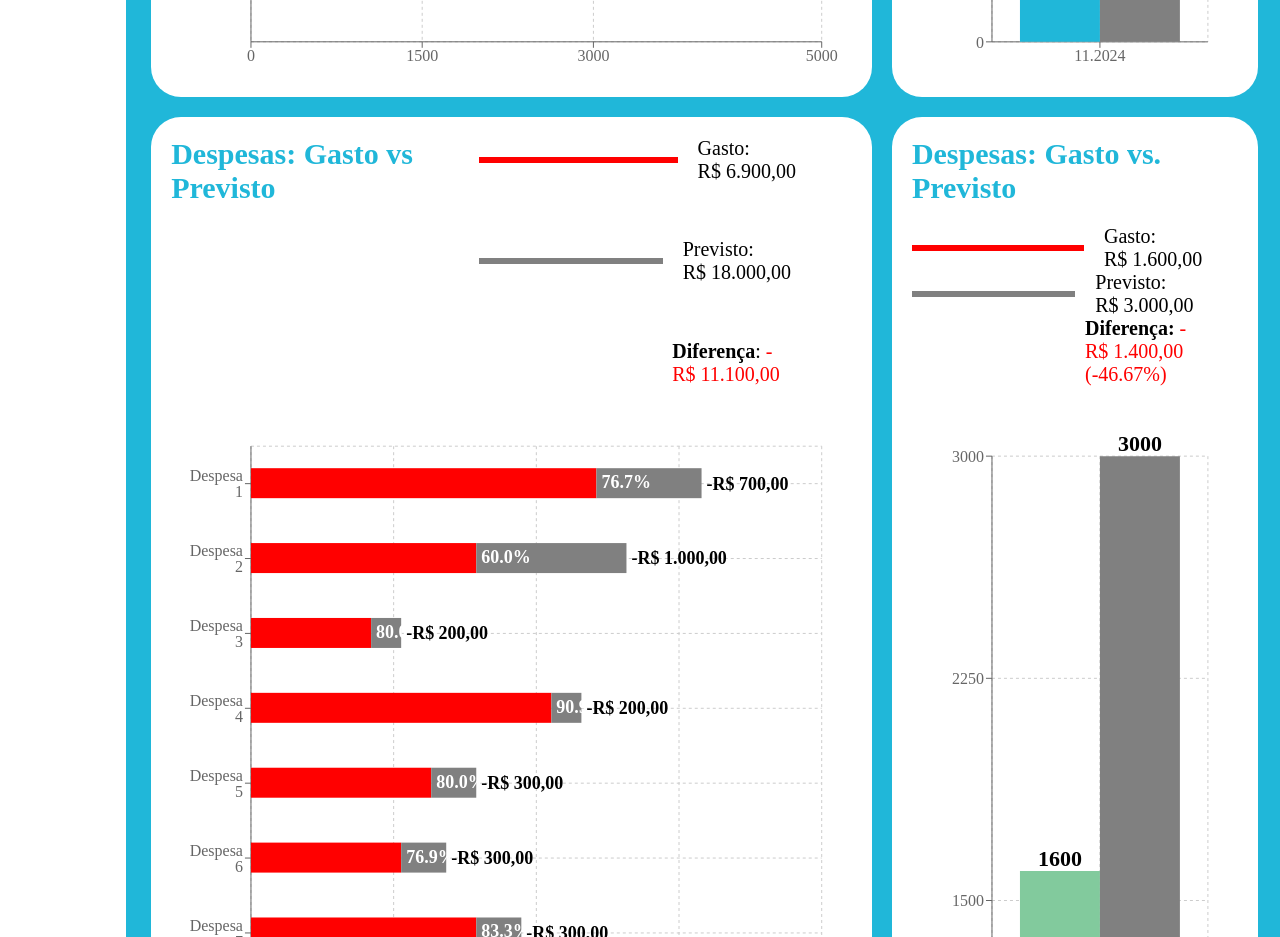
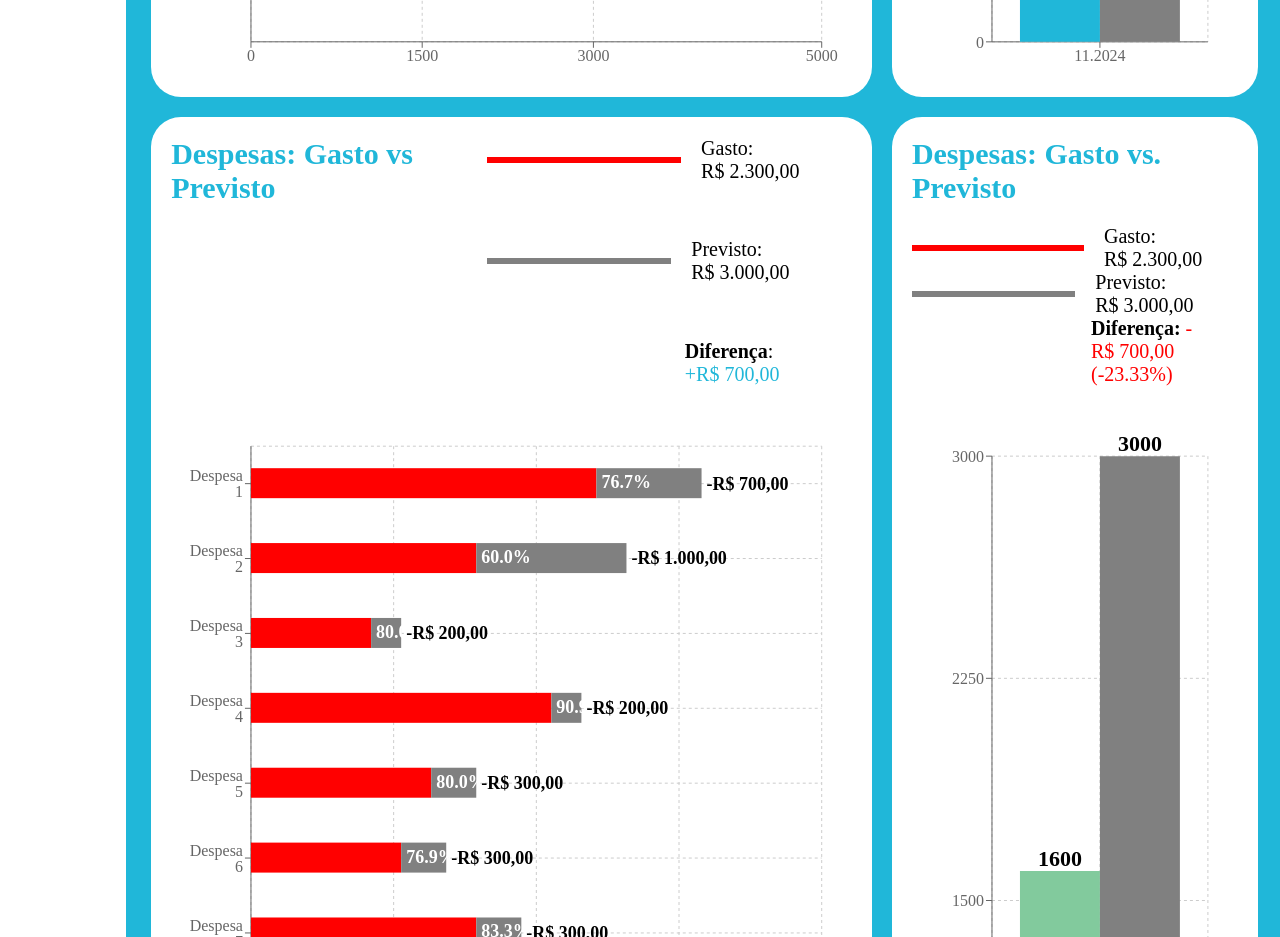
Before and after one commit to CaioMiranda12/project-poupador, a React (Create React App) app: page / in a window 1280 px wide. Shown: the part 2740-3677 px from the top of the page. Built offline with nearby package versions, Linux system fonts and the light colour scheme; a web font is replaced by a local one.

Commit message:
fixing topinfo of despesasleftarea

```diff
--- a/src/pages/MensalBalance/index.jsx
+++ b/src/pages/MensalBalance/index.jsx
@@ -14,9 +14,9 @@ import {
   ReceitasRightArea,
   BarGraphVertical,
 } from '../../components';
+import despesasGastoPrevisto from '../../services/DespesasGastoPrevisto.json';
 import receitasRecebidoPrevisto from '../../services/ReceitasRecebidoPrevisto.json';
 import saldoReceitasDespesas from '../../services/SaldoReceitasDespesas.json';
-import { calcDiferencaPorcentagem } from '../../utils/calcDiferencaPorcentagem';
 import { formatCurrency } from '../../utils/formatCurrency';
 import { formatDate } from '../../utils/formatDate';
 import {
@@ -34,11 +34,11 @@ import {
   PopUp,
   TopPopUp,
   BottomPopUp,
-  GraphBarVerticalInfo,
 } from './styles';
 
 const { productSales } = saldoReceitasDespesas;
 const { receitas } = receitasRecebidoPrevisto;
+const { despesas } = despesasGastoPrevisto;
 
 export function MensalBalance() {
   const carouselRef = useRef(null);
@@ -75,14 +75,6 @@ export function MensalBalance() {
 
   // Segundo Gráfico: ========================================================
 
-  // Estados para valores da receitaMensal e da despesaMensal do segundo gráfico
-  const [receitasRecebidoMensal, setReceitasRecebidoMensal] = useState(
-    receitas[0].Recebido,
-  );
-  const [receitasPrevistoMensal, setReceitasPrevistoMensal] = useState(
-    receitas[0].Previsto,
-  );
-
   // Filtrar os dados para o mês selecionado
   const receitasFiltradas = receitas.filter(
     (item) => item.mes === selectedDate,
@@ -101,6 +93,27 @@ export function MensalBalance() {
   // Preparar os dados para o gráfico
   const chartData = [dadosAgrupados]; // Apenas um objeto com os valores do mês selecionado
 
+  // Terceiro Gráfico: ========================================================
+
+  // Filtrar os dados para o mês selecionado
+  const despesasFiltradas = despesas.filter(
+    (item) => item.mes === selectedDate,
+  );
+
+  // Somar valores para o mês selecionado
+  const dadosDespesasAgrupados = despesasFiltradas.reduce(
+    (acc, item) => {
+      acc.gasto += item.gasto;
+      acc.previsto += item.previsto;
+      return acc;
+    },
+    { mes: selectedDate, gasto: 0, previsto: 0 },
+  );
+
+  // Preparar os dados para o gráfico
+  const chartDataDespesas = [dadosDespesasAgrupados]; // Apenas um objeto com os valores do mês selecionado
+
+  // ===========================================================================
   // Funções de alterar visualização (Pop-up)
   const togglePopup = () => {
     setIsPopupVisible((prev) => !prev);
@@ -131,9 +144,6 @@ export function MensalBalance() {
     // Info de Receitas
     if (receitasSelectData) {
       setSelectedDate(newDate);
-
-      setReceitasRecebidoMensal(receitasSelectData.Recebido);
-      setReceitasPrevistoMensal(receitasSelectData.Previsto);
     }
   };
   const handlePreviousMonth = (currentItem) => {
@@ -400,13 +410,15 @@ export function MensalBalance() {
                       width: 200,
                     }}
                   />
-                  <p>Gasto: {formatCurrency(totalRecebido)}</p>
+                  <p>Gasto: {formatCurrency(chartDataDespesas[0].gasto)}</p>
                 </div>
                 <div>
                   <div
                     style={{ backgroundColor: 'gray', height: 6, width: 200 }}
                   />
-                  <p>Previsto: {formatCurrency(totalPrevistoDeRecebido)}</p>
+                  <p>
+                    Previsto: {formatCurrency(chartDataDespesas[0].previsto)}
+                  </p>
                 </div>
                 <div style={{ display: 'flex' }}>
                   <div
@@ -418,17 +430,21 @@ export function MensalBalance() {
                   />
                   <SaldoText>
                     <strong>Diferença</strong>:{' '}
-                    {totalRecebido - totalPrevistoDeRecebido >= 0 ? (
+                    {chartDataDespesas[0].gasto -
+                      chartDataDespesas[0].previsto <=
+                    0 ? (
                       <span style={{ color: '#20b7d9' }}>
                         +
                         {formatCurrency(
-                          totalRecebido - totalPrevistoDeRecebido,
+                          chartDataDespesas[0].previsto -
+                            chartDataDespesas[0].gasto,
                         )}
                       </span>
                     ) : (
                       <span style={{ color: 'red' }}>
                         {formatCurrency(
-                          totalRecebido - totalPrevistoDeRecebido,
+                          chartDataDespesas[0].previsto -
+                            chartDataDespesas[0].gasto,
                         )}
                       </span>
                     )}
@@ -447,8 +463,8 @@ export function MensalBalance() {
             title="Despesas"
             firstName="Gasto"
             secondName="Previsto"
-            firstMensalValue={saldoReceitaMensal - saldoDespesaMensal}
-            secondMensalValue={saldoPrevistoMensal}
+            firstMensalValue={chartDataDespesas[0].gasto}
+            secondMensalValue={chartDataDespesas[0].previsto}
             Graph={SaldoRightArea}
             firstBg="red"
             secondBg="gray"
--- a/src/services/DespesasGastoPrevisto.json
+++ b/src/services/DespesasGastoPrevisto.json
@@ -7,7 +7,7 @@
           "utilidade": "Essencial",
           "gasto": 2300,
           "previsto": 3000,
-          "mês": "11.2024"
+          "mes": "11.2024"
         },
         {
           "name": "Despesa 2",
@@ -16,7 +16,7 @@
           "utilidade": "Não Essencial",
           "gasto": 1500,
           "previsto": 2500,
-          "mês": "12.2024"
+          "mes": "12.2024"
         },
         {
           "name": "Despesa 3",
@@ -25,7 +25,7 @@
           "utilidade": "Essencial",
           "gasto": 800,
           "previsto": 1000,
-          "mês": "01.2025"
+          "mes": "01.2025"
         },
         {
           "name": "Despesa 4",
@@ -34,7 +34,7 @@
           "utilidade": "Essencial",
           "gasto": 2000,
           "previsto": 2200,
-          "mês": "02.2025"
+          "mes": "02.2025"
         },
         {
           "name": "Despesa 5",
@@ -43,7 +43,7 @@
           "utilidade": "Não Essencial",
           "gasto": 1200,
           "previsto": 1500,
-          "mês": "03.2025"
+          "mes": "03.2025"
         },
         {
           "name": "Despesa 6",
@@ -52,7 +52,7 @@
           "utilidade": "Essencial",
           "gasto": 1000,
           "previsto": 1300,
-          "mês": "04.2025"
+          "mes": "04.2025"
         },
         {
           "name": "Despesa 7",
@@ -61,7 +61,7 @@
           "utilidade": "Essencial",
           "gasto": 1500,
           "previsto": 1800,
-          "mês": "05.2025"
+          "mes": "05.2025"
         },
         {
           "name": "Despesa 8",
@@ -70,7 +70,7 @@
           "utilidade": "Não Essencial",
           "gasto": 600,
           "previsto": 800,
-          "mês": "06.2025"
+          "mes": "06.2025"
         },
         {
           "name": "Despesa 9",
@@ -79,7 +79,7 @@
           "utilidade": "Essencial",
           "gasto": 1800,
           "previsto": 2200,
-          "mês": "07.2025"
+          "mes": "07.2025"
         },
         {
           "name": "Despesa 10",
@@ -88,7 +88,7 @@
           "utilidade": "Não Essencial",
           "gasto": 800,
           "previsto": 1000,
-          "mês": "08.2025"
+          "mes": "08.2025"
         },
         {
           "name": "Despesa 11",
@@ -97,7 +97,7 @@
           "utilidade": "Essencial",
           "gasto": 3500,
           "previsto": 3300,
-          "mês": "09.2025"
+          "mes": "09.2025"
         },
         {
           "name": "Despesa 12",
@@ -106,7 +106,7 @@
           "utilidade": "Não Essencial",
           "gasto": 1200,
           "previsto": 1500,
-          "mês": "10.2025"
+          "mes": "10.2025"
         }
       ]
 
```
